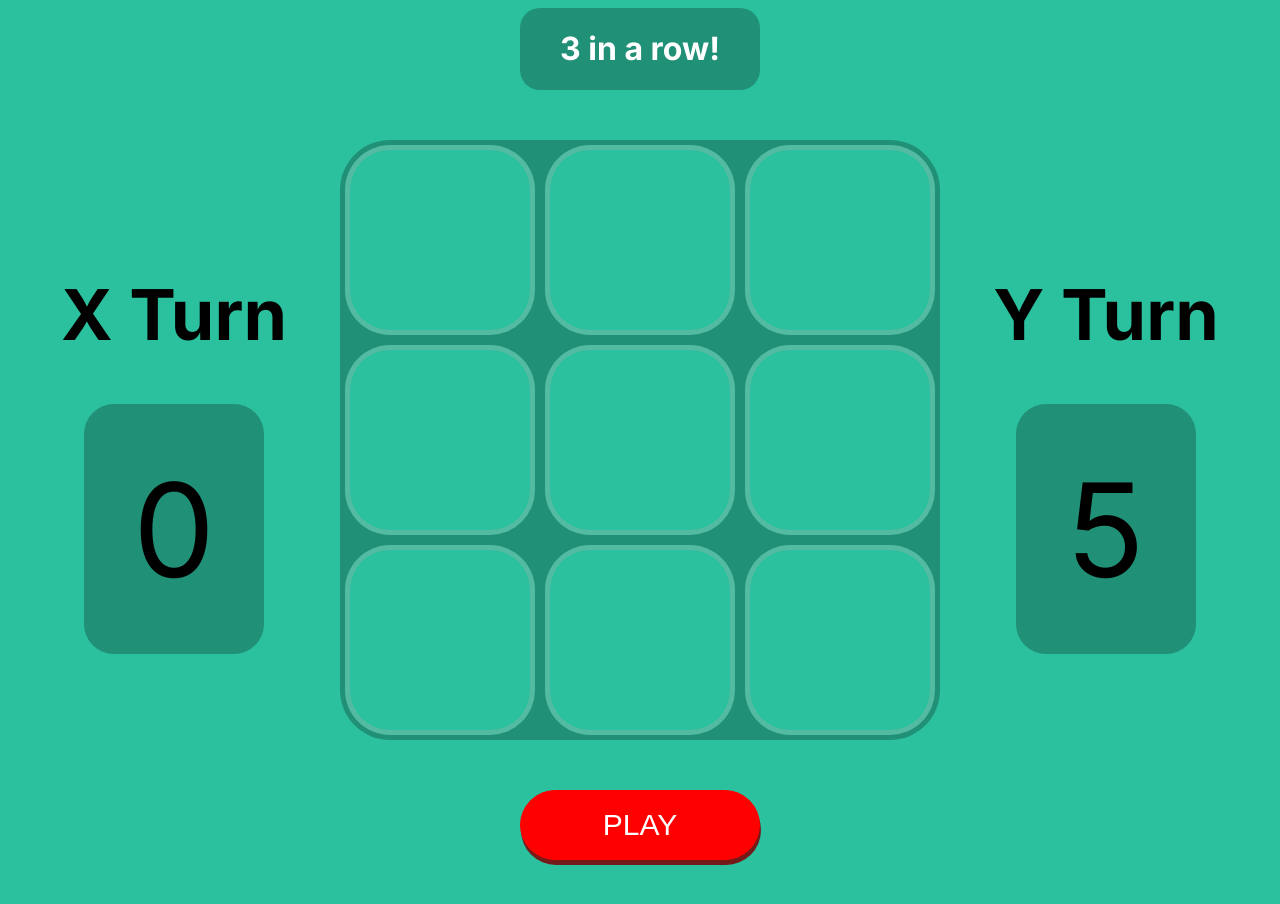
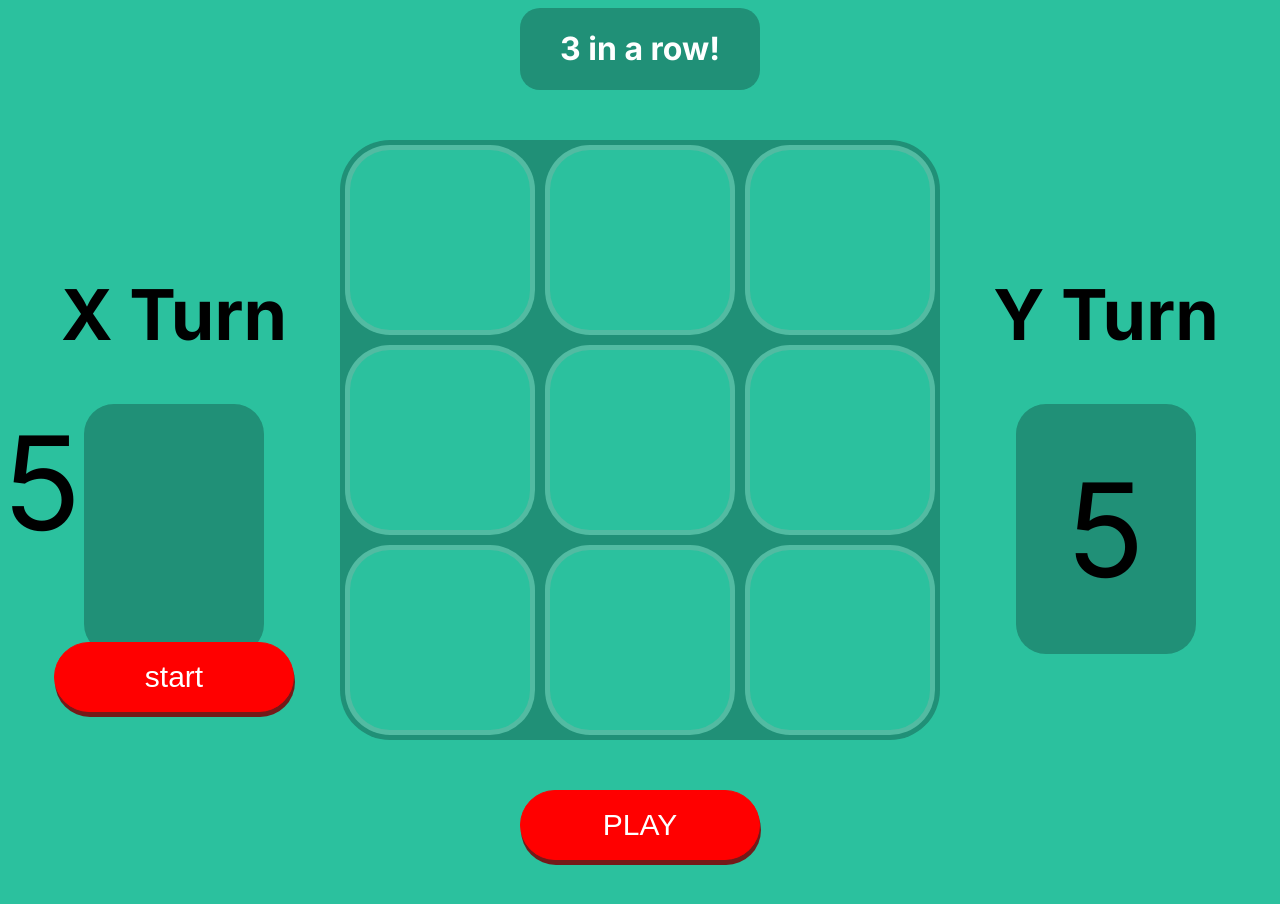
Before and after one commit to Willd233/Tic-Tac-Toe, a Next.js app: page / in a window 1280 px wide. Shown: the top 904 px of the page. Built offline with nearby package versions, Linux system fonts and the light colour scheme.

Commit message:
update set Iterset

```diff
--- a/src/app/component/TurnTimer/timer.tsx
+++ b/src/app/component/TurnTimer/timer.tsx
@@ -5,22 +5,21 @@ import { useEffect, useRef, useState } from "react"
 
 const Timer = () => {
     const [timer, setTimer] = useState(5);
-    const [isRunning, setIsRunning] = useState(false)
-    const timerRef= useRef();
-
 
     const countDown = () => {
     setTimer((timer)=> Math.max(timer -1,0))
     };
 
-
-    useEffect(()=>{
+    const handleStartClick=()=>{
+        setTimer(5);
         const interval = setInterval(countDown, 1000);
         return ()=> clearInterval(interval);
-    },[]);
+    }
 
     return (
-    <span>{timer}</span>
+        <div>    <span>{timer}</span>
+    <button onClick={handleStartClick}>start</button>
+    </div>
 
     )
 
```
